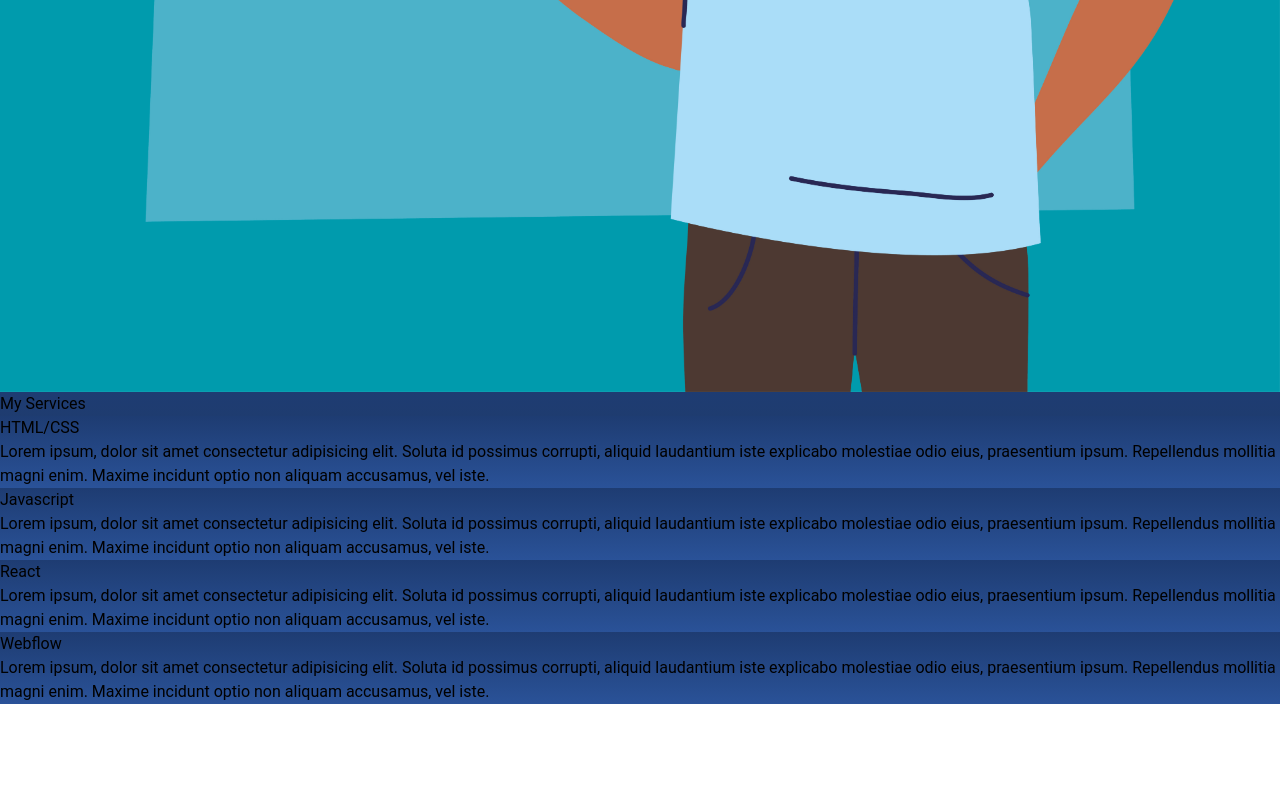
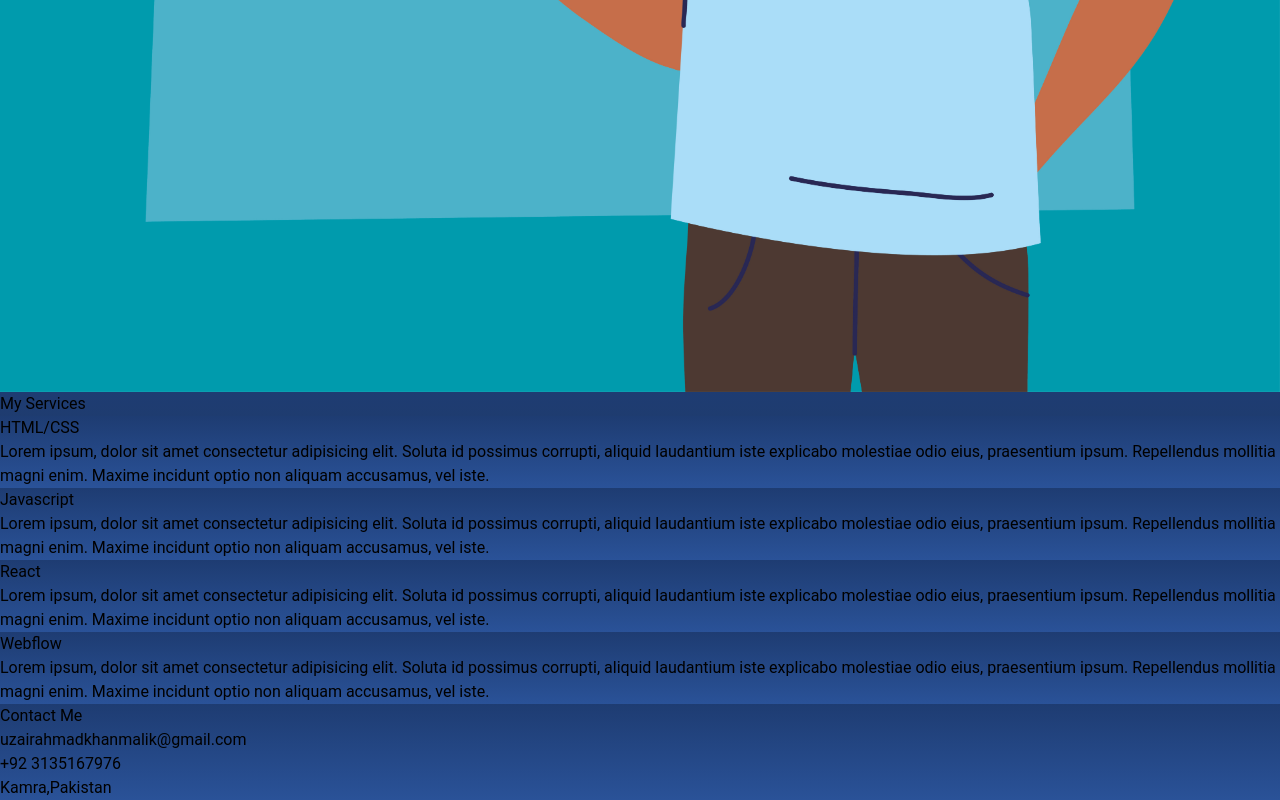
Before and after one commit to UzairAhmad1434/Portfolio-React, a React (Vite) app: page / in a window 1280 px wide. Shown: the part 2552-3352 px from the top of the page. Before the commit the page ends 3256 px from the top, so only its background shows below. Built offline with nearby package versions, Linux system fonts and the light colour scheme.

Commit message:
add content in contact me

```diff
--- a/src/App.jsx
+++ b/src/App.jsx
@@ -68,6 +68,20 @@ function App() {
           </div>
         </div>
         </div>
+        <div className="About_me contact w-full p-8 flex flex-col justify-center items-center">
+          <h1 className="text-4xl">Contact <span className="text-yellow-500">Me</span></h1>
+          <div className='flex gap-12 p-4'>
+            <div>
+             <h1 className='text-lg'> uzairahmadkhanmalik@gmail.com</h1>
+            </div>
+            <div>
+             <h1 className='text-lg'> +92 3135167976</h1>
+            </div>
+            <div>
+             <h1 className='text-lg'> Kamra,Pakistan</h1>
+            </div>
+          </div>
+        </div>
       </div>
     </>
   )
```
